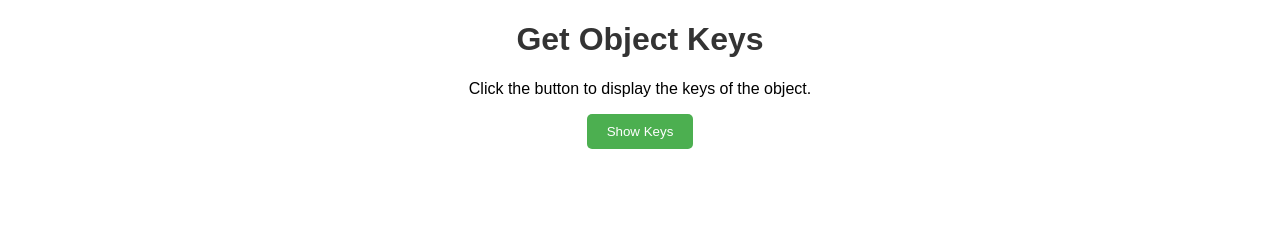
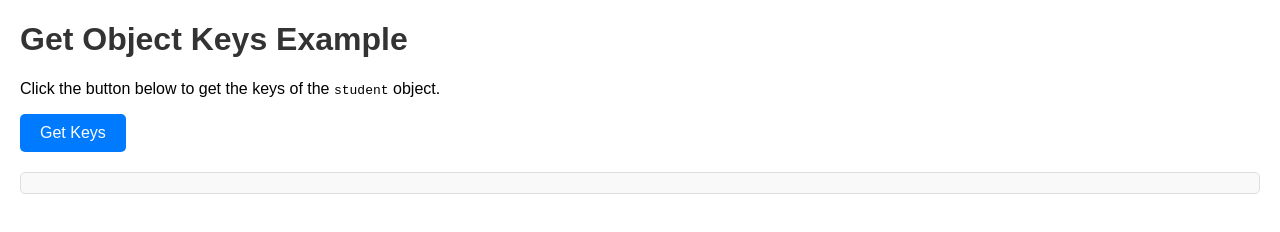
Before and after one commit to acciojob/get-object-keys-bhpuja, a website: page main.html in a window 1280 px wide. Drawn offline with Linux system fonts and the light colour scheme.

Commit message:
created a submission

```diff
--- a/main.html
+++ b/main.html
@@ -9,59 +9,58 @@
       font-family: Arial, sans-serif;
       margin: 20px;
     }
-    .container {
-      max-width: 500px;
-      margin: 0 auto;
-      text-align: center;
-    }
+
     h1 {
       color: #333;
     }
+
     button {
-      background-color: #4CAF50;
+      padding: 10px 20px;
+      background-color: #007BFF;
       color: white;
-      padding: 10px 20px;
       border: none;
       border-radius: 5px;
       cursor: pointer;
+      font-size: 16px;
     }
+
     button:hover {
-      background-color: #45a049;
+      background-color: #0056b3;
     }
+
     .output {
       margin-top: 20px;
-      font-size: 18px;
-      color: #555;
+      padding: 10px;
+      border: 1px solid #ddd;
+      border-radius: 5px;
+      background-color: #f9f9f9;
     }
   </style>
 </head>
 <body>
-  <div class="container">
-    <h1>Get Object Keys</h1>
-    <p>Click the button to display the keys of the object.</p>
-    <button onclick="showKeys()">Show Keys</button>
-    <div class="output" id="output"></div>
-  </div>
+  <h1>Get Object Keys Example</h1>
+  <p>Click the button below to get the keys of the <code>student</code> object.</p>
+  <button onclick="showKeys()">Get Keys</button>
+  <div class="output" id="output"></div>
 
   <script>
     // Create an object called student with a property called name
     const student = {
       name: "John",
-      age: 25,
+      age: 20,
       grade: "A",
     };
 
     // Add a method to the Object prototype
     Object.prototype.getKeys = function () {
-      // Use Object.keys to get the keys of the object
       return Object.keys(this);
     };
 
-    // Function to display keys in the output div
+    // Function to display the keys in the output div
     function showKeys() {
-      const outputDiv = document.getElementById('output');
-      const keys = student.getKeys(); // Get keys using the custom method
-      outputDiv.textContent = `Keys: ${keys.join(', ')}`;
+      const keys = student.getKeys(); // Get keys of the student object
+      const outputDiv = document.getElementById("output");
+      outputDiv.textContent = "Keys: " + keys.join(", ");
     }
   </script>
 </body>
```
